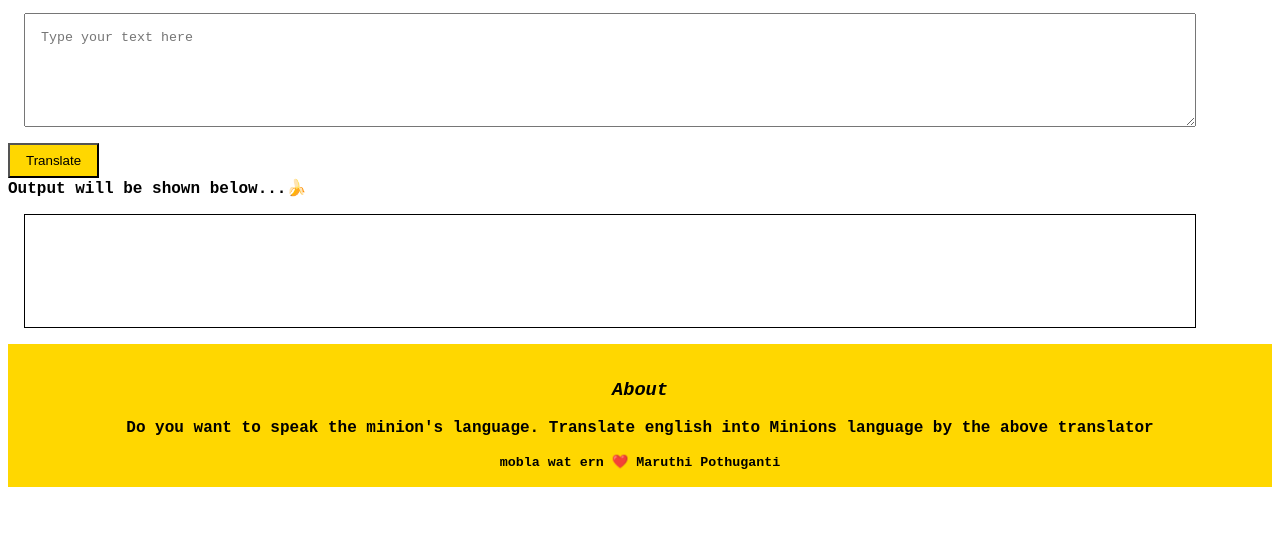
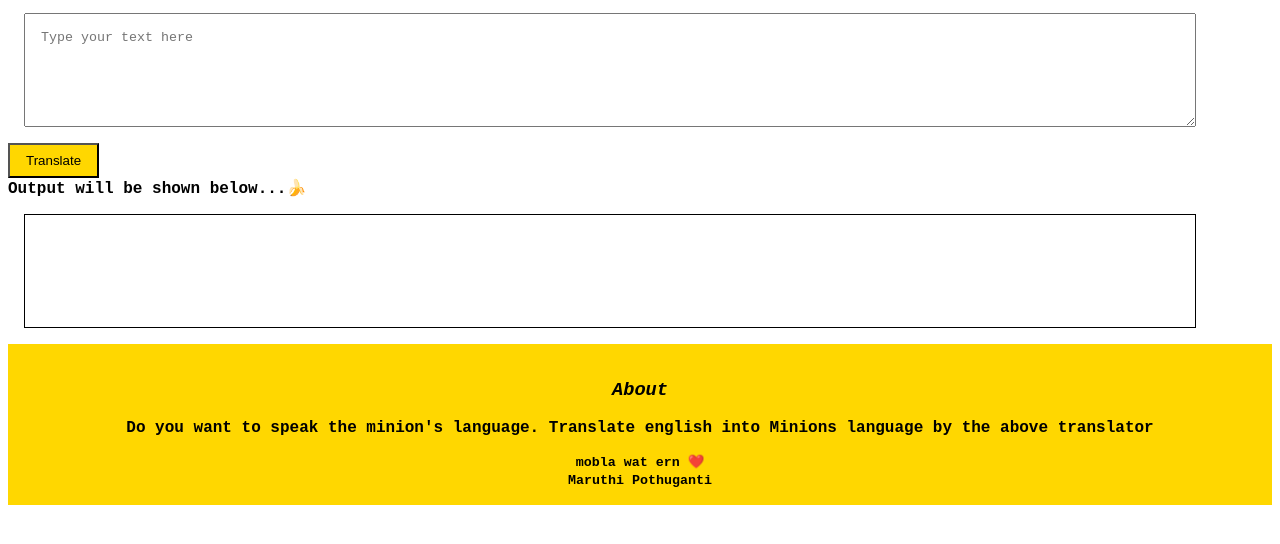
Before and after one commit to MaruthiPothuganti/minion-speaks, a plain HTML site: page index.html in a window 1280 px wide. Shown: the part 102-646 px from the top of the page. Drawn offline with Linux system fonts and the light colour scheme.

Commit message:
Update index.html

```diff
--- a/index.html
+++ b/index.html
@@ -25,7 +25,7 @@
     <footer class="footer">
         <h3 class="heading">About</h3>
         <p>Do you want to speak the minion's language. Translate english into Minions language by the above translator</p>
-        <small>mobla wat ern ❤️ </small>
+        <small>mobla wat ern ❤️ </small> <br>
         <small>Maruthi Pothuganti</small>
     </footer>
 
```
